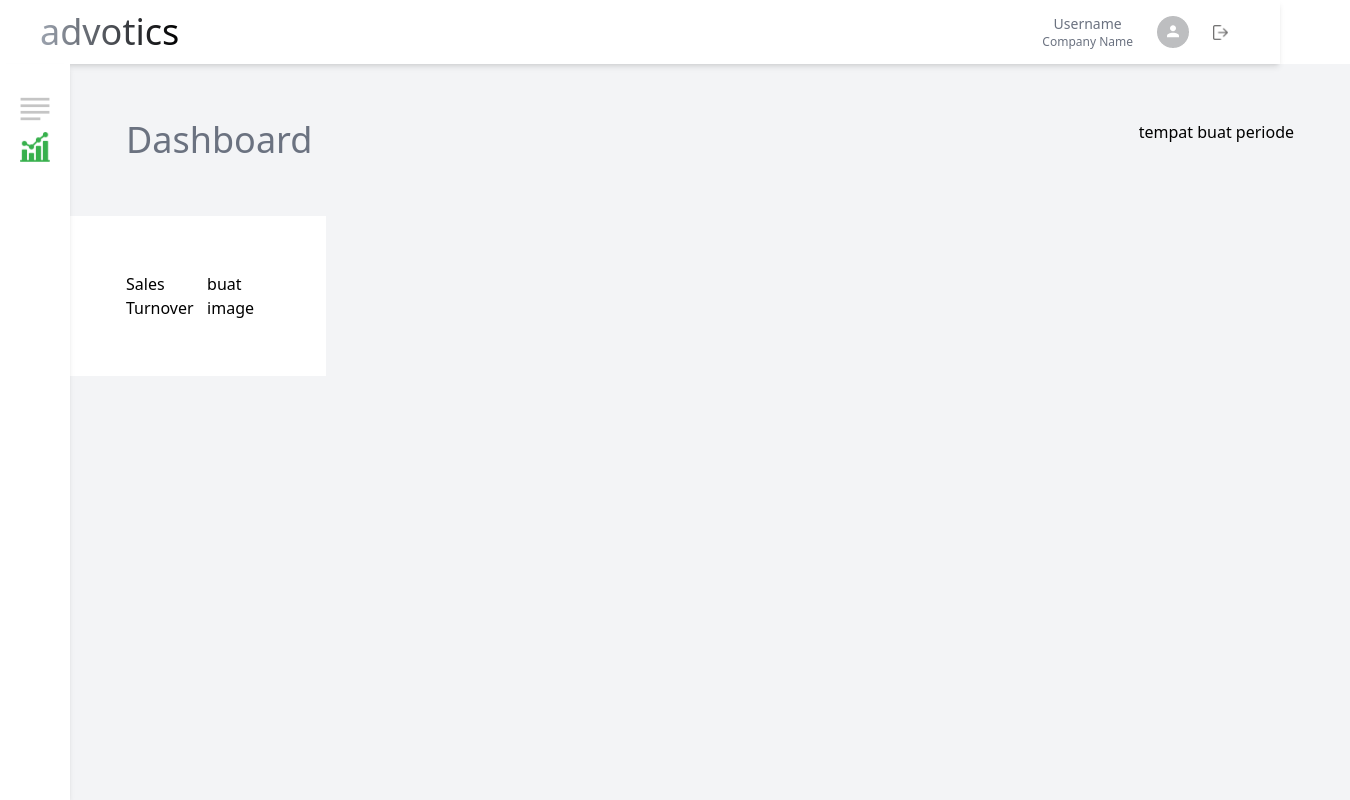
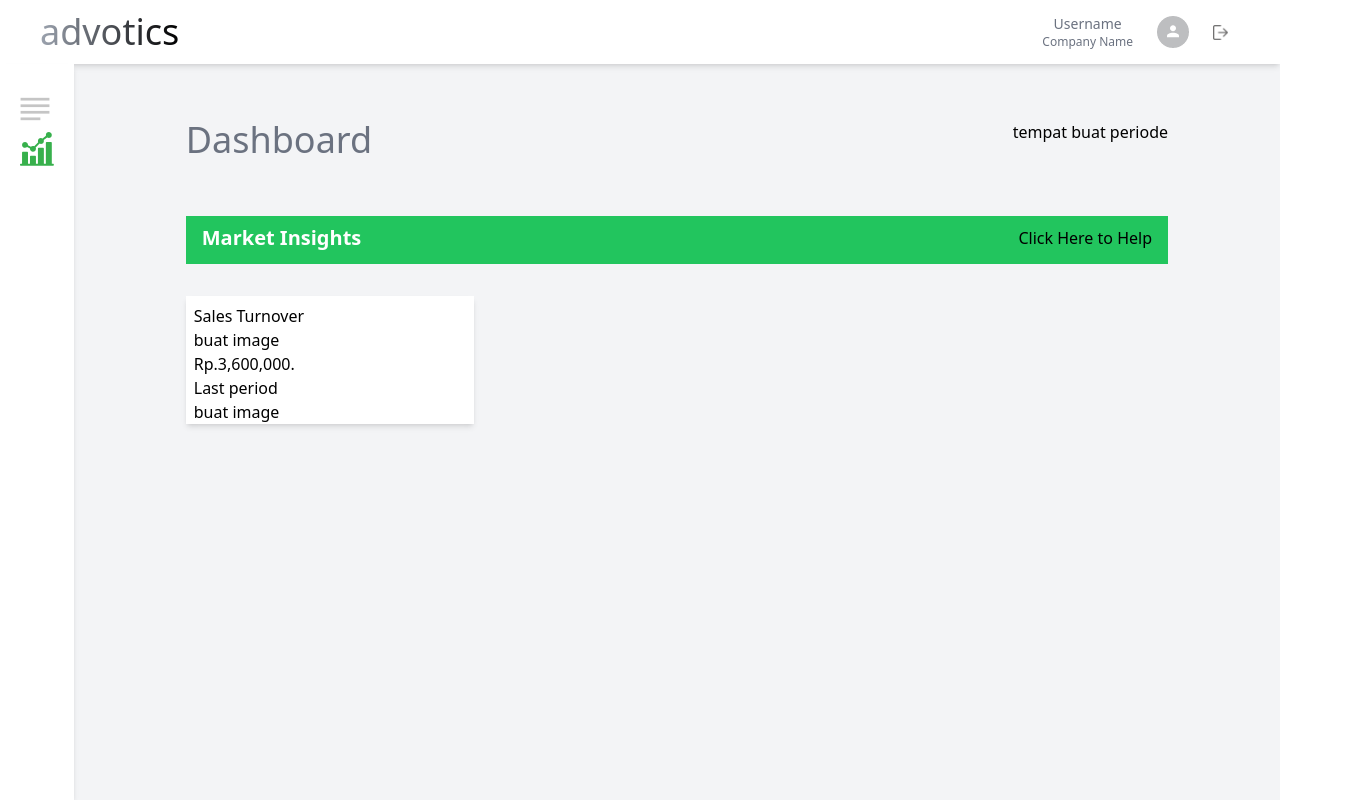
Before and after one commit to ahmadrafidev/dashboard, a React (Create React App) app: page / in a window 1280 px wide. Shown: the whole page, 1350 px wide, since content can reach past the window. Built offline with nearby package versions, Linux system fonts and the light colour scheme.

Commit message:
feat: adding market insights card

```diff
--- a/src/components/card/header/Header.jsx
+++ b/src/components/card/header/Header.jsx
@@ -3,7 +3,7 @@ import React from 'react';
 export default function Header(){
   return(
     <>
-      <div className="flex flex-row justify-between w-screen p-14">
+      <div className="flex flex-row justify-between p-14">
         <div>
           <p className='text-4xl text-gray-500'>Dashboard</p>
         </div>
@@ -11,7 +11,6 @@ export default function Header(){
           <p>tempat buat periode</p>
         </div>
       </div>
-
     </>
   );
 }
--- /dev/null
+++ b/src/components/card/market-insight/MarketInsight.jsx
@@ -0,0 +1,18 @@
+import React from 'react';
+
+export default function MarketInsight(){
+  return(
+    <div className="px-14 w-[calc(100%)] mb-8">
+      <div className="bg-green-500 h-12">
+        <div className="flex flex-row items-center justify-between p-2 px-4">
+          <div className="text-xl text-white font-semibold">
+            <p>Market Insights</p>
+          </div>
+          <div>
+            <p>Click Here to Help</p>
+          </div>
+        </div>
+      </div>
+    </div>
+  );
+}
--- a/src/components/card/sales/SalesCard.jsx
+++ b/src/components/card/sales/SalesCard.jsx
@@ -3,17 +3,24 @@ import React from "react";
 
 export default function Sales(){
   return(
-    <>
-      <div className="flex p-14 w-64 bg-white">
-        <div className="flex flex-row justify-around">
-          <div>
-            <p>Sales Turnover</p>
+    <div className="px-14 ">
+      <div className="w-72 h-32 bg-white shadow-md">
+        <div className="p-2">
+          <div className="flex-row items-center justify-between">
+            <div>
+              <p>Sales Turnover</p>
+            </div>
+            <div>
+              <p>buat image</p>
+            </div>
           </div>
           <div>
+            <p>Rp.3,600,000.</p>
+            <p>Last period</p>
             <p>buat image</p>
           </div>
         </div>
       </div>
-    </>
+    </div>
   );
 }
--- a/src/pages/Home.jsx
+++ b/src/pages/Home.jsx
@@ -2,12 +2,14 @@ import React from 'react';
 
 import Header from "../components/card/header/Header";
 import Sales from "../components/card/sales/SalesCard";
+import MarketInsight from "../components/card/market-insight/MarketInsight";
 
 
 export default function Home(){
     return(
-      <div className="bg-gray-100">
+      <div className="bg-gray-100 px-14 w-[calc(100%-70px)]">
         <Header />
+        <MarketInsight/>
         <Sales />
       </div>
     );
```
